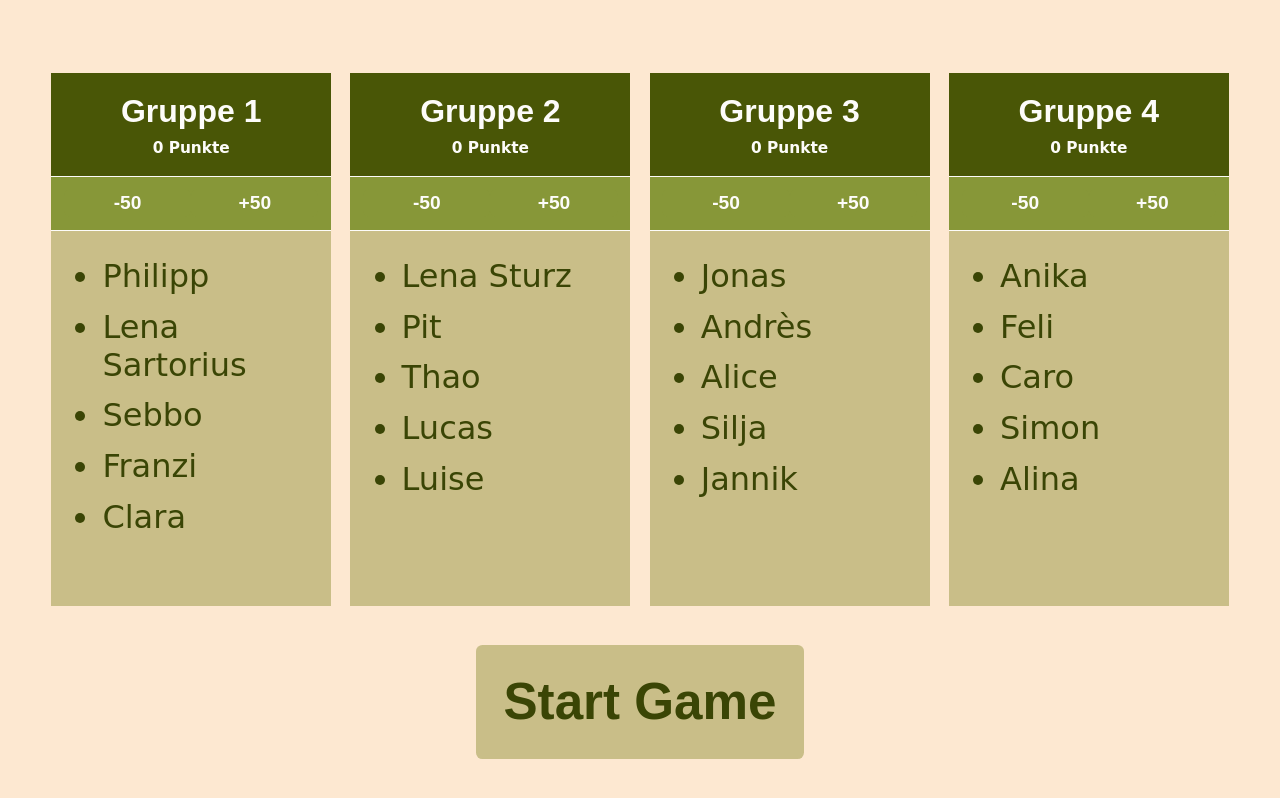
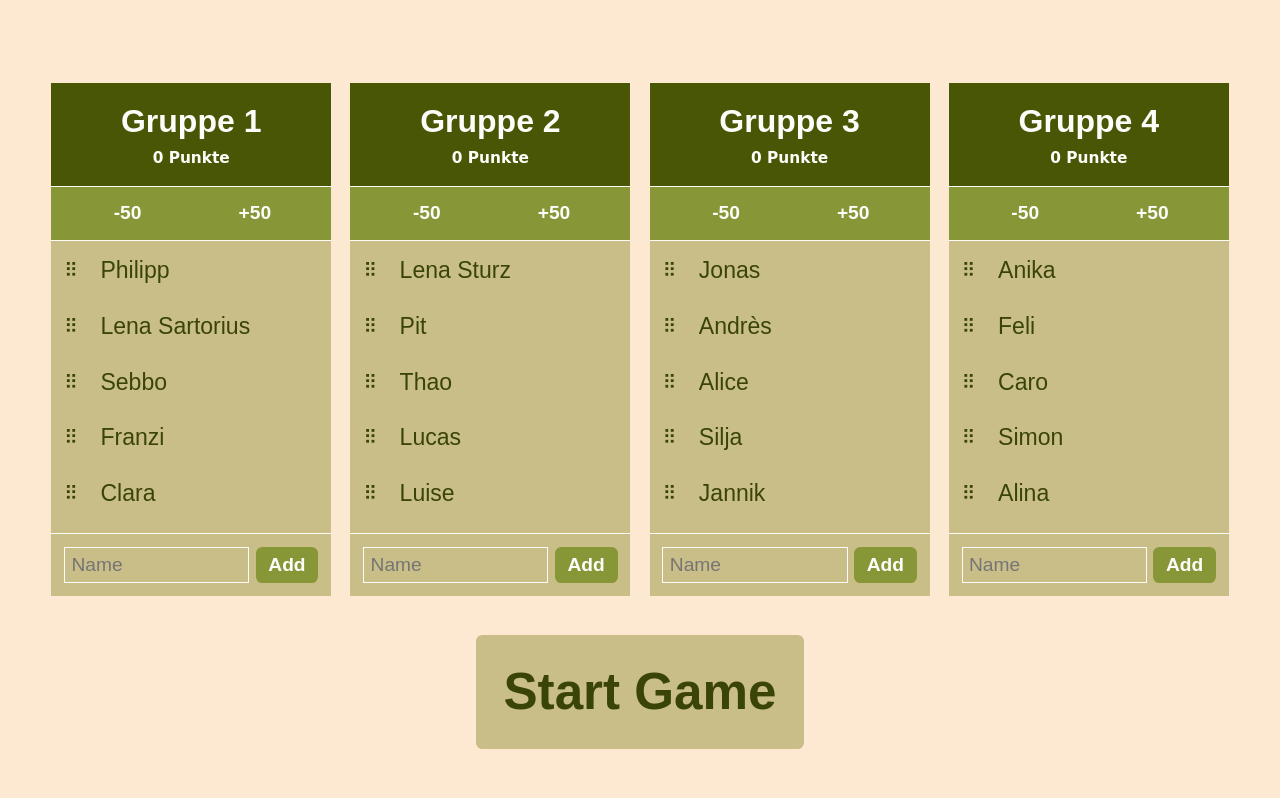
Before and after one commit to LinusHe/jeopardy, an Angular app: page /groups in a window 1280 px wide. Built offline with nearby package versions, Linux system fonts and the light colour scheme.

Commit message:
Group Member Management

```diff
--- a/package.json
+++ b/package.json
@@ -11,6 +11,7 @@
   "private": true,
   "dependencies": {
     "@angular/animations": "^15.0.0",
+    "@angular/cdk": "^15.2.9",
     "@angular/common": "^15.0.0",
     "@angular/compiler": "^15.0.0",
     "@angular/core": "^15.0.0",
--- a/src/app/app.module.ts
+++ b/src/app/app.module.ts
@@ -1,6 +1,8 @@
 import {NgModule} from '@angular/core';
 import {BrowserModule} from '@angular/platform-browser';
 import { FormsModule } from '@angular/forms';
+import {DragDropModule} from '@angular/cdk/drag-drop';
+import {RouterModule} from '@angular/router';
 import {AppComponent} from './app.component';
 import {OverviewComponent} from './overview/overview.component';
 import {DetailsComponent} from './details/details.component';
@@ -21,6 +23,8 @@ import { GroupsComponent } from './groups/groups.component';
     FormsModule,
     AppRoutingModule,
     HttpClientModule,
+    DragDropModule,
+    RouterModule,
     // SnowflakesComponent,
   ],
   providers: [],
--- a/src/app/groups/groups.component.html
+++ b/src/app/groups/groups.component.html
@@ -1,6 +1,6 @@
 <div class="group-view">
-  <div class="grid-layout">
-    <div *ngFor="let group of groups; let i = index" [class.winner]="group.isWinner">
+  <div class="grid-layout" cdkDropListGroup>
+    <div class="group-container" *ngFor="let group of groups; let i = index" [class.winner]="group.isWinner" cdkDropList [cdkDropListData]="group.members" (cdkDropListDropped)="drop($event, i)">
       <div class="headline">
         <!-- <h1>{{ group.groupName }}</h1> -->
         <input [(ngModel)]="group.groupName" (ngModelChange)="updateGroupName(i, group.groupName)" class="editable-group-name"/>
@@ -10,9 +10,17 @@
         <button (click)="subtractPoints(i, 50)">-50</button>
         <button (click)="addPoints(i, 50)">+50</button>
       </div>
-      <ul class="group-members">
-        <li *ngFor="let member of group.members">{{ member }}</li>
-      </ul>
+      <div class="group-members">
+        <div *ngFor="let member of group.members; let memberIndex = index" class="group-member-item" cdkDrag [cdkDragData]="member">
+          <div class="drag-handle" cdkDragHandle>⠿</div>
+          <input [(ngModel)]="group.members[memberIndex]" (ngModelChange)="updateMemberName(i, memberIndex, $event)" class="editable-member-name"/>
+          <button (click)="deleteMember(i, memberIndex)" class="delete-member-btn">🗑️</button>
+        </div>
+      </div>
+      <div class="add-member-section">
+        <input type="text" placeholder="Name" #newMemberName (keyup.enter)="addMember(i, newMemberName.value); newMemberName.value = ''" class="add-member-input"/>
+        <button (click)="addMember(i, newMemberName.value); newMemberName.value = ''" class="add-member-btn">Add</button>
+      </div>
     </div>
   </div>
   <button (click)="startGame()" id="start" *ngIf="!gameOver">Start Game</button>
--- a/src/app/groups/groups.component.scss
+++ b/src/app/groups/groups.component.scss
@@ -9,10 +9,6 @@
   gap: 1.5rem;
   height: fit-content;
   margin: 3rem;
-
-  > div {
-    background-color: $btn-background;
-  }
 }
 
 button {
@@ -96,15 +92,123 @@ button {
   }
 }
 
+.group-container {
+  display: flex;
+  flex-direction: column;
+  background-color: $btn-background;
+}
+
 .group-members {
+  flex-grow: 1;
   font-size: 2.5rem;
   color: $font-color-dark;
-  padding: 2rem 4rem;
+  padding: .5rem .5rem;
   margin-top: 0;
+}
 
-  li {
-    padding-bottom: 1rem;
+.group-member-item {
+  display: flex;
+  align-items: center;
+  margin-bottom: 0.75rem; // Spacing between member items
+  padding: 0.25rem 0;
+}
+
+.drag-handle {
+  cursor: grab;
+  padding: 0.5rem;
+  font-size: 1.5rem; // Adjust size of dots icon
+  color: $font-color-dark; // Or a lighter gray if preferred
+  margin-right: 0.75rem;
+  line-height: 1; // Ensure dots are vertically centered
+}
+
+.editable-member-name {
+  font-size: 1.8rem;
+  background: none;
+  border: none;
+  color: $font-color-dark;
+  flex-grow: 1; // Allow input to take available space
+  min-width: 0; // Prevent overflow issues with flex-grow
+  padding: 0.5rem;
+  margin-right: 0.5rem;
+  text-align: left;
+  overflow: hidden; // Hide overflow if really long, though flex should handle it
+  text-overflow: ellipsis; // Show ... if text is too long
+  white-space: nowrap; // Prevent wrapping to new line
+
+  &:focus {
+    background-color: $font-color-light;
+    outline: 1px solid $font-color-dark;
+    white-space: normal; // Allow wrapping when editing very long names
   }
+}
+
+.delete-member-btn {
+  font-size: 1.5rem;
+  background: none;
+  border: none;
+  color: $danger-color;
+  cursor: pointer;
+  padding: 0.25rem;
+  width: auto;
+  height: auto;
+  margin: 0;
+  visibility: hidden; // Initially hidden
+  flex-shrink: 0; // Prevent button from shrinking
+}
+
+.group-member-item:hover .delete-member-btn {
+  visibility: visible; // Show on hover
+}
+
+.add-member-section {
+  display: flex;
+  padding: 1rem;
+  background-color: $btn-background; // Same as group background
+  border-top: 1px solid $font-color-light;
+}
+
+.add-member-input {
+  background-color: $btn-background;
+  color: $font-color-dark;
+  min-width: 8rem;
+  flex-grow: 1;
+  padding: 0.5rem;
+  font-size: 1.5rem;
+  margin-right: 0.5rem;
+  border: 1px solid $font-color-light;
+}
+
+.add-member-btn {
+  padding: 0.5rem 1rem;
+  font-size: 1.5rem;
+  background-color: $btn-points-background;
+  color: $font-color-light;
+  border: none;
+  cursor: pointer;
+  width: auto; // override general button styles
+  height: auto; // override general button styles
+  margin: 0; // override general button styles
+
+  &:hover {
+    background-color: $btn-hover-background;
+  }
+}
+
+.cdk-drag-preview {
+  box-sizing: border-box;
+  border-radius: 4px;
+  box-shadow: 0 5px 5px -3px rgba(0, 0, 0, 0.2),
+              0 8px 10px 1px rgba(0, 0, 0, 0.14),
+              0 3px 14px 2px rgba(0, 0, 0, 0.12);
+}
+
+.cdk-drag-placeholder {
+  opacity: 0;
+}
+
+.cdk-drop-list-dragging .cdk-drag {
+  transition: transform 250ms cubic-bezier(0, 0, 0.2, 1);
 }
 
 .grid-layout .winner {
--- a/src/app/groups/groups.component.ts
+++ b/src/app/groups/groups.component.ts
@@ -3,6 +3,7 @@ import { Router } from '@angular/router';
 import { GroupService } from '../services/group.service';
 import { Group } from '../model/data';
 import confetti from 'canvas-confetti';
+import { CdkDragDrop, moveItemInArray, transferArrayItem } from '@angular/cdk/drag-drop';
 
 @Component({
   selector: 'app-groups',
@@ -41,6 +42,44 @@ export class GroupsComponent implements OnInit {
     this.groupService.updateGroupPoints(index, -points);
   }
 
+  updateMemberName(groupIndex: number, memberIndex: number, newName: string): void {
+    this.groupService.updateMemberName(groupIndex, memberIndex, newName);
+  }
+
+  addMember(groupIndex: number, memberName: string): void {
+    if (memberName && memberName.trim() !== '') {
+      this.groupService.addMember(groupIndex, memberName.trim());
+    }
+  }
+
+  deleteMember(groupIndex: number, memberIndex: number): void {
+    this.groupService.deleteMember(groupIndex, memberIndex);
+  }
+
+  drop(event: CdkDragDrop<string[]>, groupIndex: number): void {
+    if (event.previousContainer === event.container) {
+      moveItemInArray(event.container.data, event.previousIndex, event.currentIndex);
+      // Persist changes if items are reordered within the same group
+      this.groupService.saveGroups();
+    } else {
+      const previousGroupIndex = this.groups.findIndex(group => group.members === event.previousContainer.data);
+      transferArrayItem(
+        event.previousContainer.data,
+        event.container.data,
+        event.previousIndex,
+        event.currentIndex
+      );
+      // Persist changes after moving member to a different group
+      this.groupService.moveMember(
+        previousGroupIndex,
+        groupIndex,
+        event.previousIndex,
+        event.currentIndex,
+        event.item.data
+      );
+    }
+  }
+
   highlightWinnerGroup(): void {
     const highestPoints = Math.max(...this.groups.map((group) => group.points));
     this.groups.forEach((group) => {
--- a/src/app/services/group.service.ts
+++ b/src/app/services/group.service.ts
@@ -55,4 +55,44 @@ export class GroupService {
   saveGroups() {
     localStorage.setItem('groups', JSON.stringify(this.groups));
   }
+
+  updateMemberName(groupIndex: number, memberIndex: number, newName: string) {
+    if (this.groups[groupIndex] && this.groups[groupIndex].members[memberIndex] !== undefined) {
+      this.groups[groupIndex].members[memberIndex] = newName;
+      this.saveGroups();
+    }
+  }
+
+  addMember(groupIndex: number, memberName: string) {
+    if (this.groups[groupIndex]) {
+      this.groups[groupIndex].members.push(memberName);
+      this.saveGroups();
+    }
+  }
+
+  deleteMember(groupIndex: number, memberIndex: number) {
+    if (this.groups[groupIndex] && this.groups[groupIndex].members[memberIndex] !== undefined) {
+      this.groups[groupIndex].members.splice(memberIndex, 1);
+      this.saveGroups();
+    }
+  }
+
+  moveMember(
+    previousGroupIndex: number,
+    currentGroupIndex: number,
+    previousMemberIndex: number,
+    currentMemberIndex: number,
+    memberName: string
+  ) {
+    if (
+      this.groups[previousGroupIndex] &&
+      this.groups[currentGroupIndex]
+    ) {
+      // Remove from previous group
+      this.groups[previousGroupIndex].members.splice(previousMemberIndex, 1);
+      // Add to new group at the specified position
+      this.groups[currentGroupIndex].members.splice(currentMemberIndex, 0, memberName);
+      this.saveGroups();
+    }
+  }
 }
--- a/src/variables.scss
+++ b/src/variables.scss
@@ -2,6 +2,7 @@ $light-background: #fde8d1;
 $header-background: #495606;
 $header-font: #fdfcf9;
 $btn-background: #c9be88;
+$btn-font: #ffffff;
 $btn-hover-background: #c3672b;
 $btn-disabled-background: #d9d2ac;
 $btn-disabled-font-color: #cec594;
@@ -16,6 +17,7 @@ $btn-background-wrong-hover: #aa2301;
 $btn-points-background: #879738;
 $winner-headline-bg: #cf910a;
 $winner-background: #f4d33e;
+$danger-color: #dc3545;
 
 //#FF8001 finatix orange
 //#3597BA finatix blue
```
Also changed, not shown: 1 other file (tests, documents, lock files or other folders).
